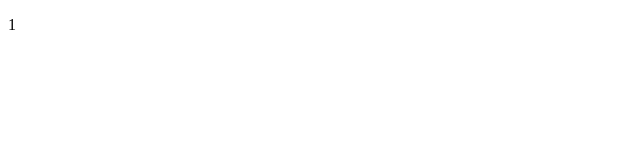
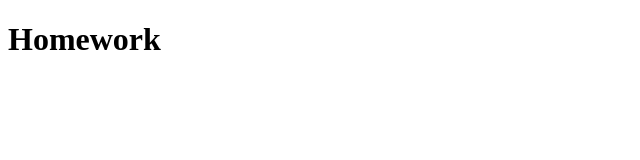
Before and after one commit to AnywhereR2/a.grigoryev, a plain HTML site: page index.html in a window 1280 px wide. Shown: the whole page, without its empty margins (0-640 px from the left). Drawn offline with Linux system fonts and the light colour scheme.

Commit message:
Second commit

```diff
--- a/index.html
+++ b/index.html
@@ -5,6 +5,6 @@
     <title>Homework</title>
 </head>
 <body>
-<p>1</p>
+<h1>Homework</h1>
 </body>
 </html>
```
